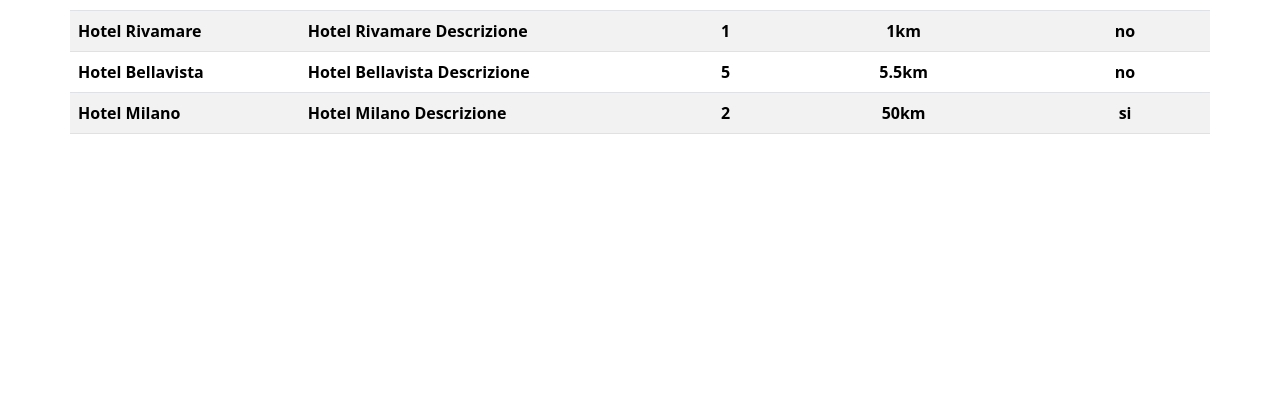
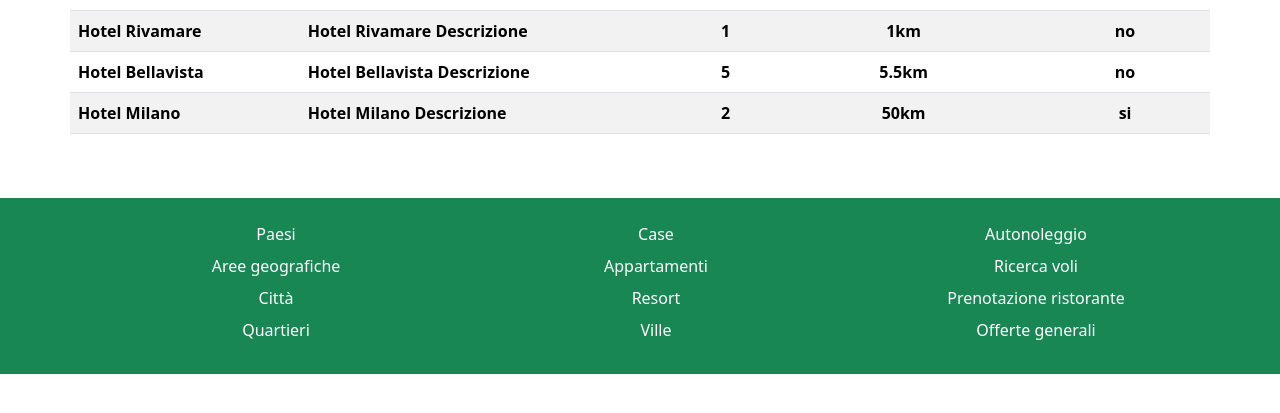
Before and after one commit to Anymoose98/php-hotel, a PHP site: page / in a window 1280 px wide. Shown: the part 200-613 px from the top of the page. Run offline with PHP 8.4, Linux system fonts and the light colour scheme; lists and menus that the app fills with data are empty.

Commit message:
ultimo push di ieri sera che ho scordato

```diff
--- /dev/null
+++ b/css/style.css
@@ -0,0 +1,15 @@
+* {
+    margin: 0;
+    padding: 0;
+    box-sizing: border-box;
+}
+
+ul {
+    list-style-type: none;
+}
+
+li:hover {
+    cursor: pointer;
+    color: #e0e0e0;
+    transition: color 0.3s ease;
+}
--- a/index.php
+++ b/index.php
@@ -5,6 +5,7 @@
     <meta name="viewport" content="width=device-width, initial-scale=1.0">
     <title>PHP Hotel</title>
     <link href="https://cdn.jsdelivr.net/npm/bootstrap@5.3.2/dist/css/bootstrap.min.css" rel="stylesheet" integrity="sha384-T3c6CoIi6uLrA9TneNEoa7RxnatzjcDSCmG1MXxSR1GAsXEV/Dwwykc2MPK8M2HN" crossorigin="anonymous">
+    <link rel="stylesheet" href="./css/style.css">
 </head>
 <body>
     <?php
@@ -94,5 +95,38 @@
             </table>
         </div>
     </div>
+
+    <div class="bg-success my-5 text-white">
+        <div class="container">
+            <div class="row">
+                <div class="col-4 text-center my-3">
+                    <ul>
+                        <li class="my-2">Paesi</li>
+                        <li class="my-2">Aree geografiche</li>
+                        <li class="my-2">Città</li>
+                        <li class="my-2">Quartieri</li>
+                    </ul>
+                </div>
+
+                <div class="col-4 text-center my-3">
+                    <ul>
+                        <li class="my-2">Case</li>
+                        <li class="my-2">Appartamenti</li>
+                        <li class="my-2">Resort</li>
+                        <li class="my-2">Ville</li>
+                    </ul>
+                </div>
+
+                <div class="col-4 text-center my-3">
+                    <ul>
+                        <li class="my-2">Autonoleggio</li>
+                        <li class="my-2">Ricerca voli</li>
+                        <li class="my-2">Prenotazione ristorante</li>
+                        <li class="my-2">Offerte generali</li>
+                    </ul>
+                </div>
+            </div>
+        </div>
+    </div>
 </body>
 </html>
```
